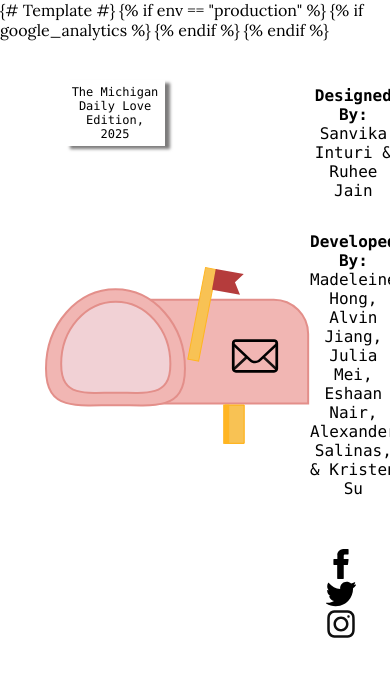
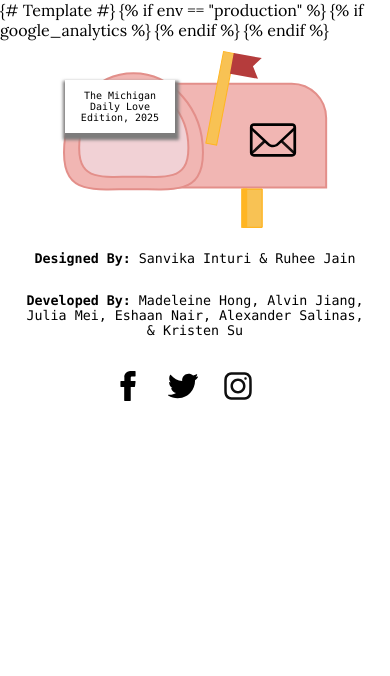
Before and after one commit to michigandaily/love-edition-2025, a React (Vite) app: page / in a window 390 px wide. Shown: the top 676 px of the page. Built offline with nearby package versions, Linux system fonts and the light colour scheme.

Commit message:
Formatted for most mobile devices

```diff
--- a/src/css/main.scss
+++ b/src/css/main.scss
@@ -12,7 +12,12 @@ footer {
 	align-items: stretch;
 	padding: 20px;
 	background-color: white;
-  font-family: Lucida Sans Typewriter, Lucida Console, monaco, Bitstream Vera Sans Mono, monospace;
+	font-family:
+		Lucida Sans Typewriter,
+		Lucida Console,
+		monaco,
+		Bitstream Vera Sans Mono,
+		monospace;
 	margin: 10px;
 }
 
@@ -33,7 +38,7 @@ footer {
 	padding: 5px;
 	font-size: 0.75em;
 	text-align: center;
-  box-shadow: 5px 3px 3px rgb(125, 124, 124);
+	box-shadow: 1px 4px 3px 3px rgb(125, 124, 124);
 }
 
 .footer-content {
@@ -55,13 +60,26 @@ footer {
 
 @media (max-width: 768px) {
 	.footer {
-    grid-template-columns: 1fr;
+		display: flex;
+		flex-direction: column;
 		text-align: center;
 		align-items: center;
+		padding: 10px;
+		margin: auto;
+		font-size: smaller;
 	}
 
-  .footer-icons {
-    justify-content: center;
-    margin-top: 15px;
+	.footer-mailbox {
+		max-width: 80%;
+		align-items: center;
+		margin-left: 0;
+	}
+
+  .footer-content {
+    margin: 10px;
+  }
+
+  .footer-square {
+    padding: 10px;
   }
 }
```
Lines whose indentation alone changed are shown as unchanged.
